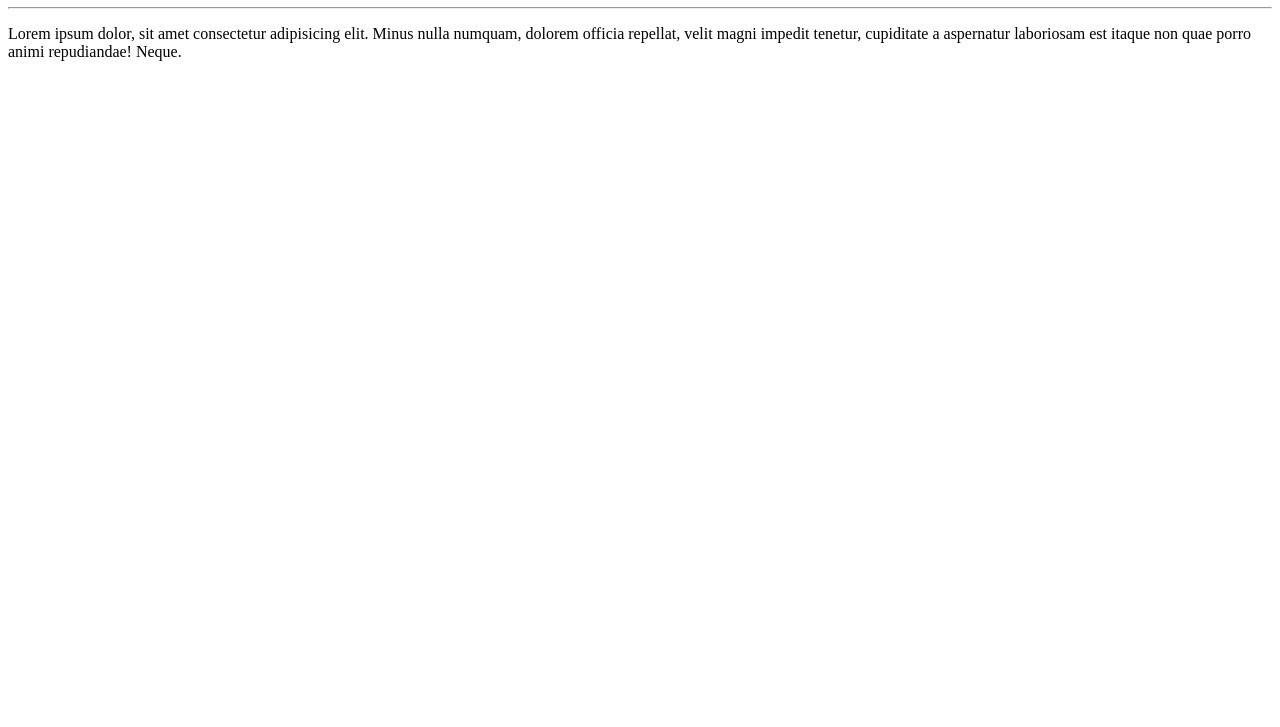
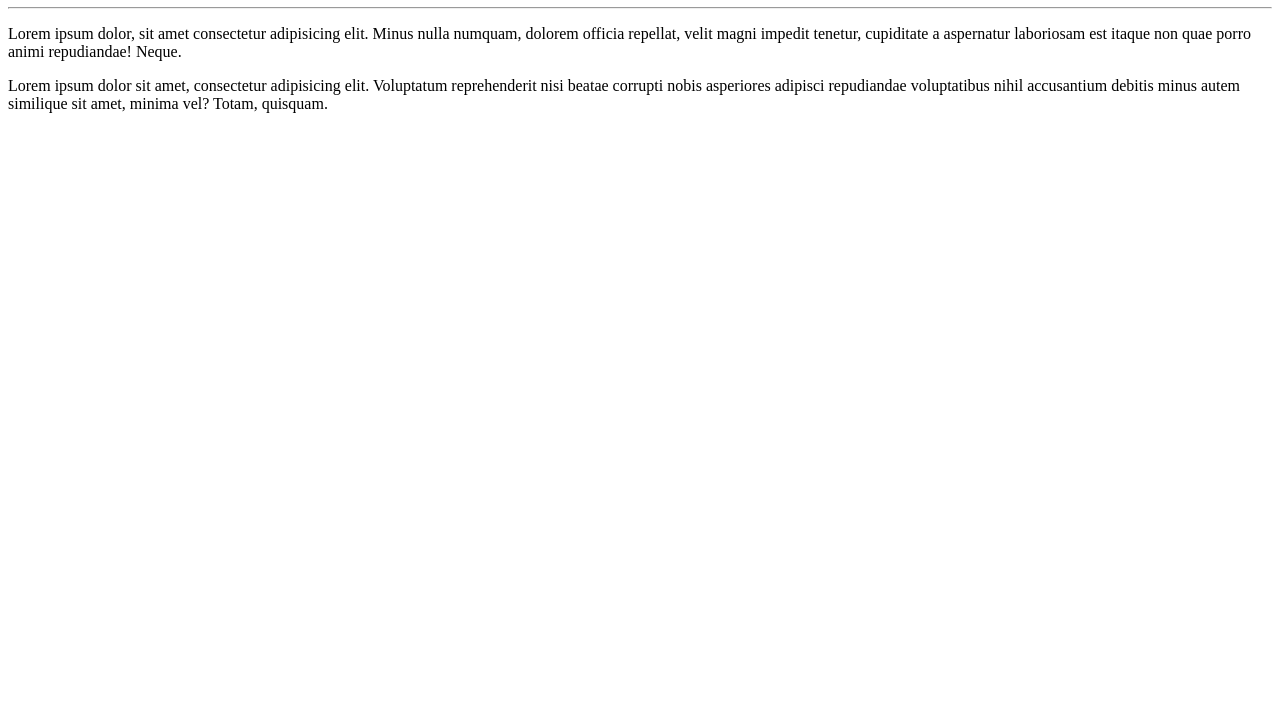
Before and after one commit to PauloAdolpho/Ola-Mundo, a plain HTML site: page site-exemplo/index.html in a window 1280 px wide. Shown: the part 73-800 px from the top of the page. Drawn offline with Linux system fonts and the light colour scheme.

Commit message:
adicionei um parágrafo

```diff
--- a/site-exemplo/index.html
+++ b/site-exemplo/index.html
@@ -9,5 +9,6 @@
     <h1>Olá, Mundo!</h1>
     <hr>
     <p>Lorem ipsum dolor, sit amet consectetur adipisicing elit. Minus nulla numquam, dolorem officia repellat, velit magni impedit tenetur, cupiditate a aspernatur laboriosam est itaque non quae porro animi repudiandae! Neque.</p>
+    <p>Lorem ipsum dolor sit amet, consectetur adipisicing elit. Voluptatum reprehenderit nisi beatae corrupti nobis asperiores adipisci repudiandae voluptatibus nihil accusantium debitis minus autem similique sit amet, minima vel? Totam, quisquam.</p>
 </body>
 </html>
```
